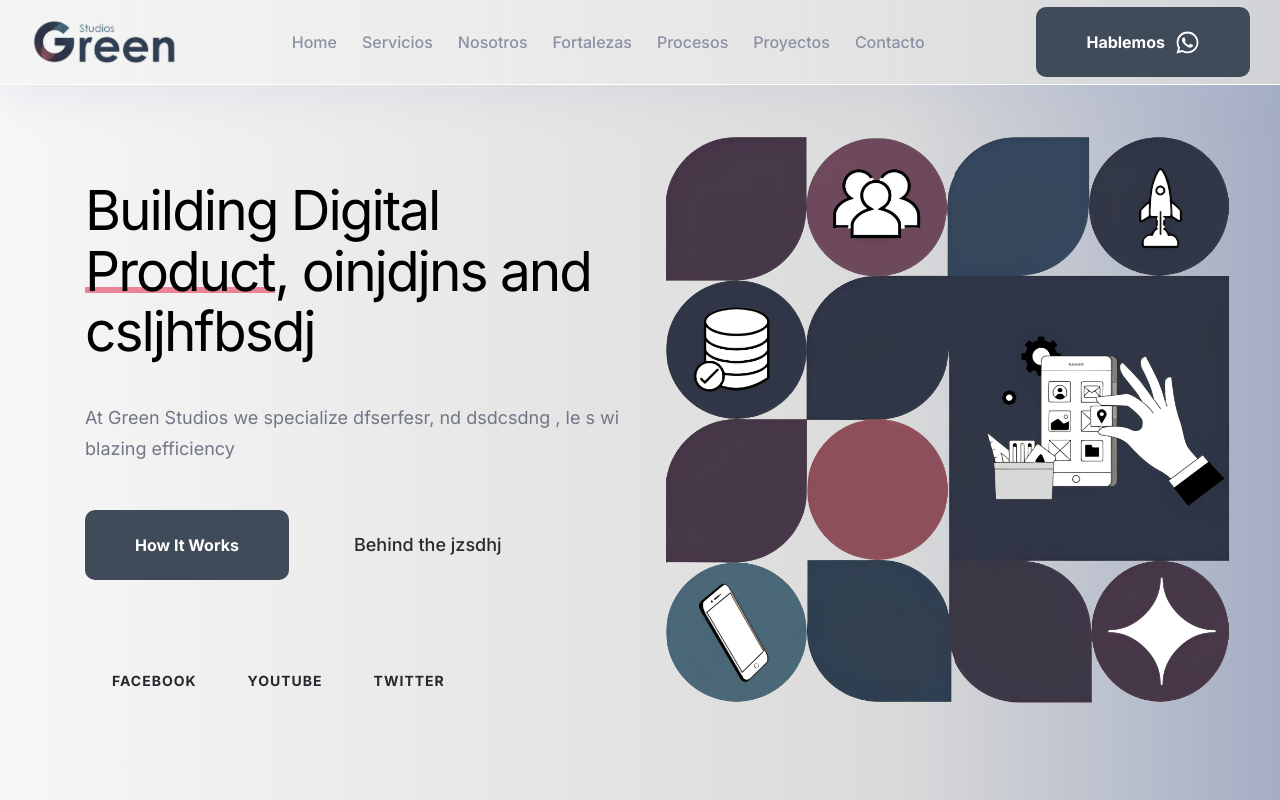
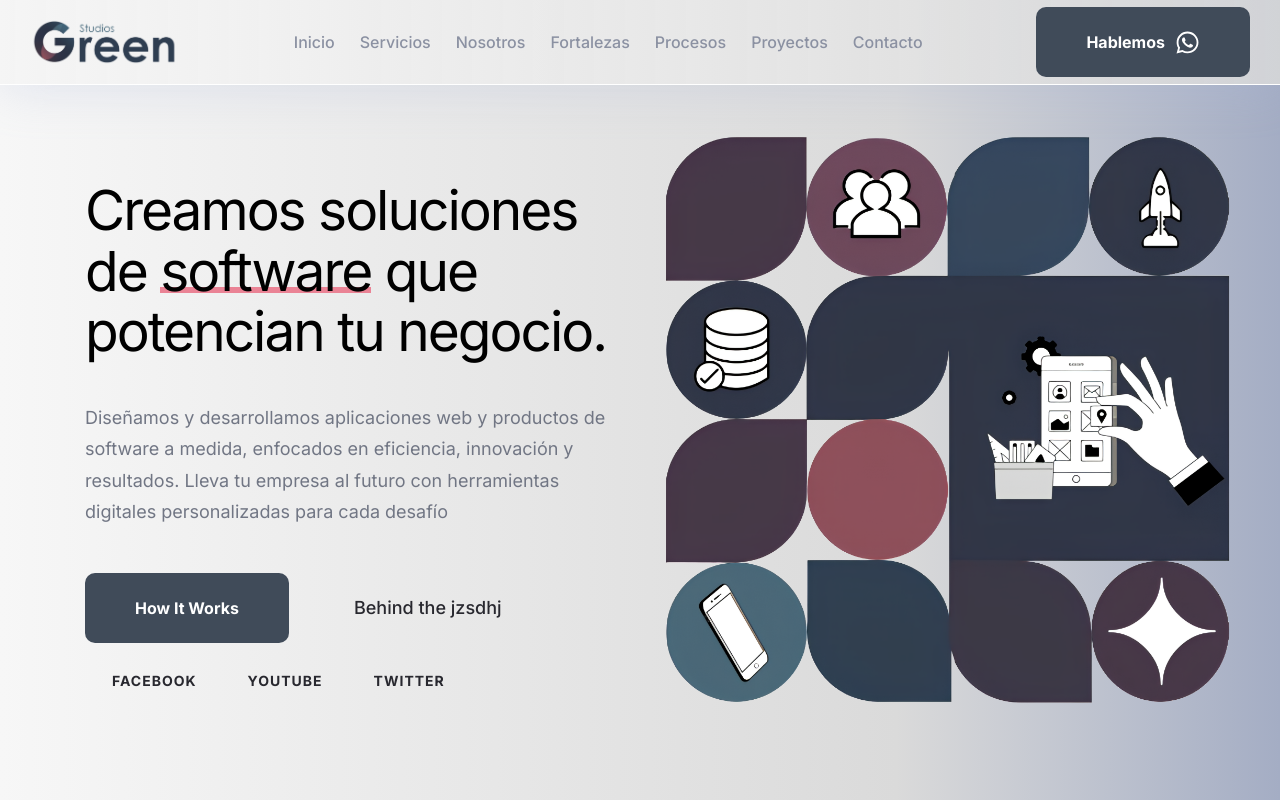
Before and after one commit to Santicabral0478/greenstudios, a Next.js app: page / in a window 1280 px wide. Shown: the top 800 px of the page. Built offline with nearby package versions, Linux system fonts and the light colour scheme; no server answers.

Commit message:
update 3 fhdbs

```diff
--- a/src/components/Header/index.tsx
+++ b/src/components/Header/index.tsx
@@ -18,7 +18,7 @@ export const Header: FunctionComponent = ()=>{
   const linksNav: ILinks[] = [
     {
       id: 1,
-      name: "Home",
+      name: "Inicio",
       link: "#"
     },
     {
--- a/src/components/Hero/index.tsx
+++ b/src/components/Hero/index.tsx
@@ -10,13 +10,11 @@ export const Hero: FunctionComponent = ()=>{
           <div className="hero-content">
 
             <h1 className="h1 hero-title">
-              Building Digital <span className="has-before">Product</span>, oinjdjns and csljhfbsdj
+              Creamos soluciones de <span className="has-before">software </span> que potencian tu negocio.
             </h1>
 
             <p className="hero-text">
-              At Green Studios we specialize dfserfesr, nd dsdcsdng , le s wi
-              blazing
-              efficiency
+              Diseñamos y desarrollamos aplicaciones web y productos de software a medida, enfocados en eficiencia, innovación y resultados. Lleva tu empresa al futuro con herramientas digitales personalizadas para cada desafío
             </p>
 
             <div className="wrapper">
```
Also changed, not shown: public/logo-white.png (added).
